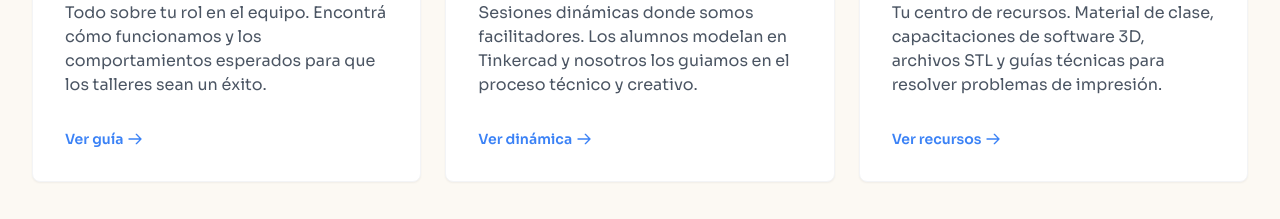
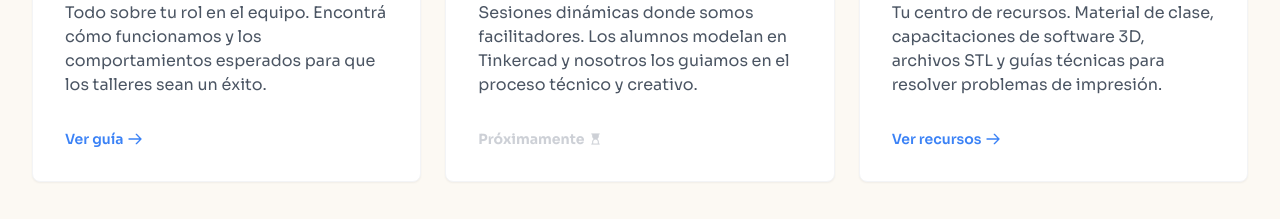
Before and after one commit to Juanmvpg/P-gina-Tridi, a website: page index.html in a window 1280 px wide. Shown: the part 880-1099 px from the top of the page. Drawn offline with nearby package versions, Linux system fonts and the light colour scheme.

Commit message:
Cambiar 'Ver dinámica' por 'Próximamente' en onboarding de index.html

```diff
--- a/index.html
+++ b/index.html
@@ -131,9 +131,9 @@
 </div>
 <h3 class="text-xl font-bold mb-4">Cómo es un taller</h3>
 <p class="text-gray-600 mb-8 flex-grow">Sesiones dinámicas donde somos facilitadores. Los alumnos modelan en Tinkercad y nosotros los guiamos en el proceso técnico y creativo.</p>
-<a class="text-blue-500 font-semibold flex items-center text-sm hover:underline" href="#">
-            Ver dinámica <svg class="ml-1 w-4 h-4" fill="none" stroke="currentColor" viewBox="0 0 24 24"><path d="M14 5l7 7m0 0l-7 7m7-7H3" stroke-linecap="round" stroke-linejoin="round" stroke-width="2"></path></svg>
-</a>
+<span class="text-gray-400 font-bold flex items-center text-sm opacity-50">
+            Próximamente <span class="material-symbols-outlined ml-1 text-sm">hourglass_top</span>
+</span>
 </div>
 <!-- Card 3 -->
 <div class="bg-white border border-gray-100 rounded-eight p-8 shadow-sm hover:shadow-md transition-shadow flex flex-col h-full">
```
